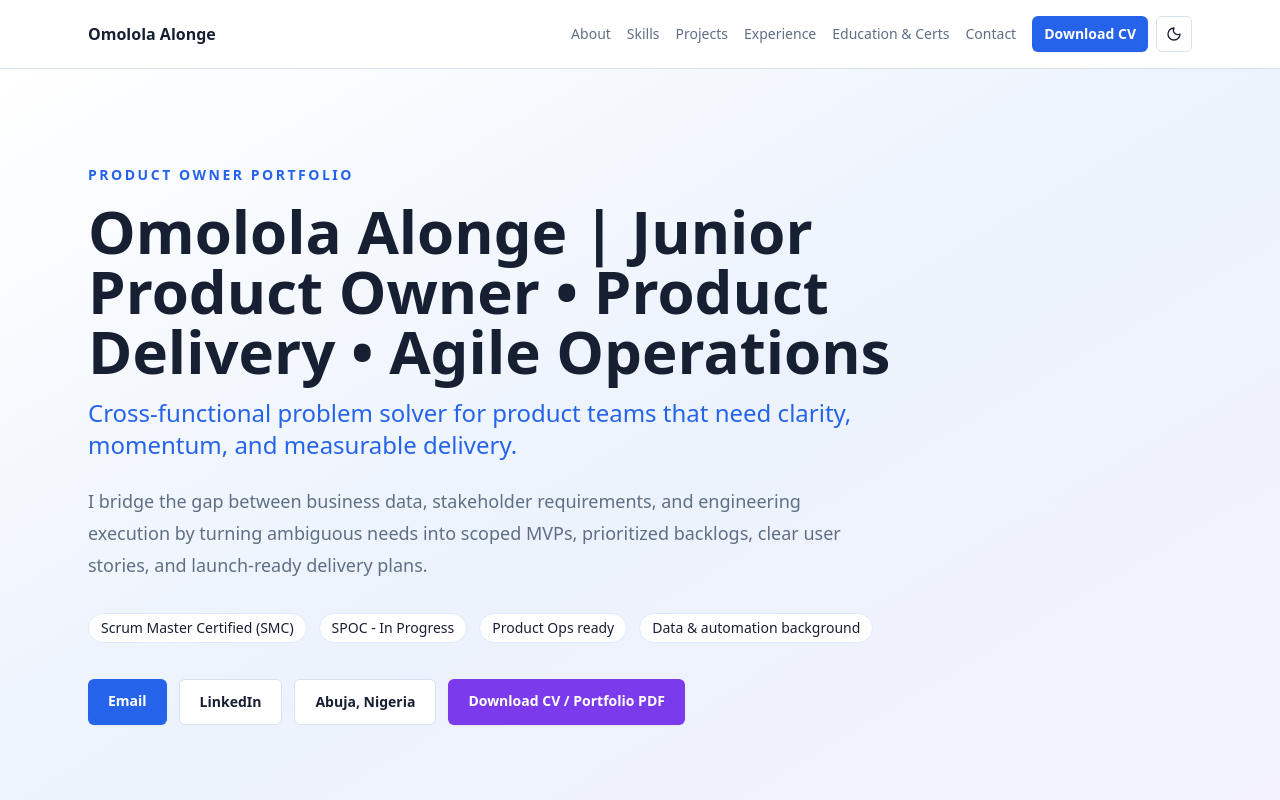
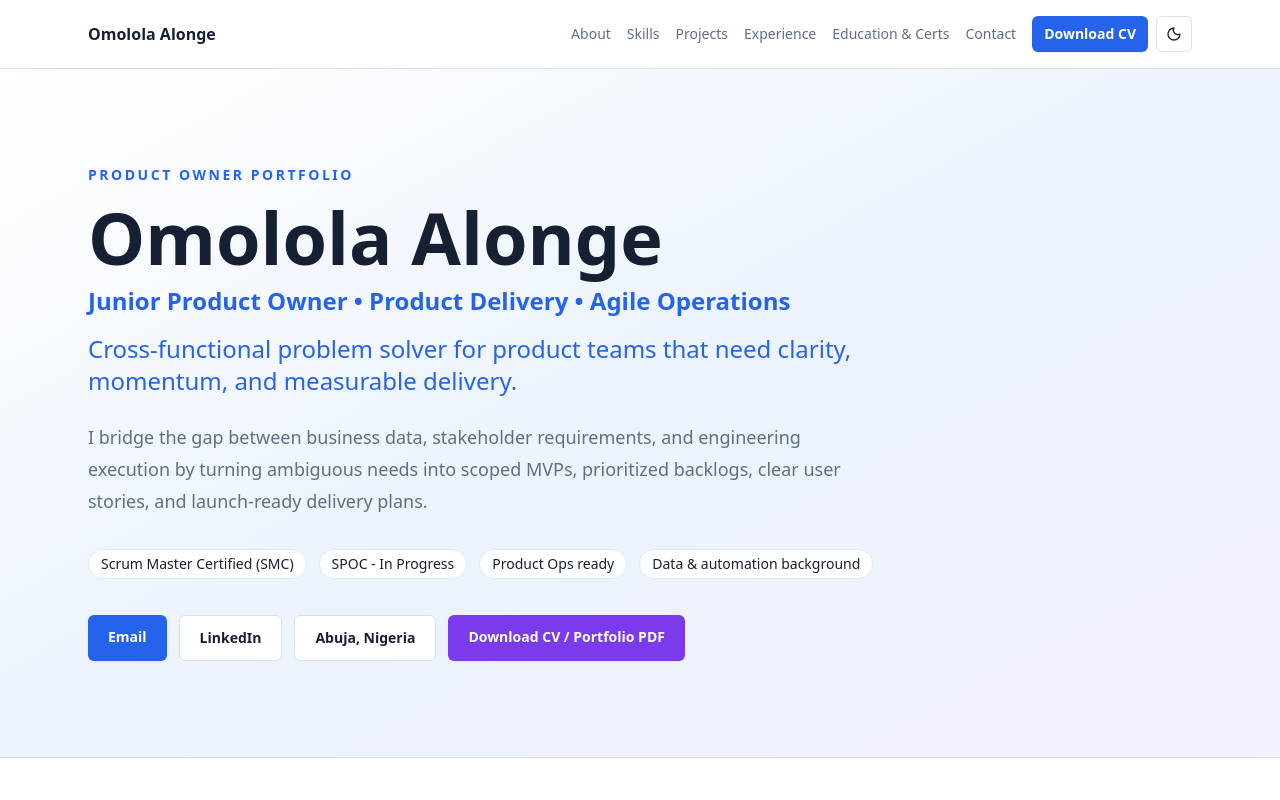
Before and after one commit to omololaalonge/Portfolio_Product-Manager, a Next.js app: page / in a window 1280 px wide. Shown: the top 800 px of the page. Built offline with nearby package versions, Linux system fonts and the light colour scheme.

Commit message:
Adjust hero heading hierarchy

```diff
--- a/components/Hero.tsx
+++ b/components/Hero.tsx
@@ -11,11 +11,15 @@ export default function Hero() {
       <div className="mx-auto max-w-6xl px-5 py-16 sm:px-6 sm:py-20 lg:py-24">
         <div className="max-w-4xl">
           <p className="section-kicker">Product Owner Portfolio</p>
-          <h1 className="mt-4 text-4xl font-semibold tracking-normal text-ink sm:text-5xl lg:text-6xl">
-            Omolola Alonge | Junior Product Owner • Product Delivery • Agile Operations
+          <h1 className="mt-4 text-5xl font-semibold tracking-normal text-ink sm:text-6xl lg:text-7xl">
+            Omolola Alonge
           </h1>
+          <p className="mt-3 text-lg font-semibold text-blue-calm sm:text-xl lg:text-2xl">
+            Junior Product Owner • Product Delivery • Agile Operations
+          </p>
           <p className="mt-4 text-xl font-medium text-blue-calm sm:text-2xl">
-            Cross-functional problem solver for product teams that need clarity, momentum, and measurable delivery.
+            Cross-functional problem solver for product teams that need clarity,
+            momentum, and measurable delivery.
           </p>
           <p className="mt-6 max-w-3xl text-lg leading-8 text-muted">
             I bridge the gap between business data, stakeholder requirements,
```
